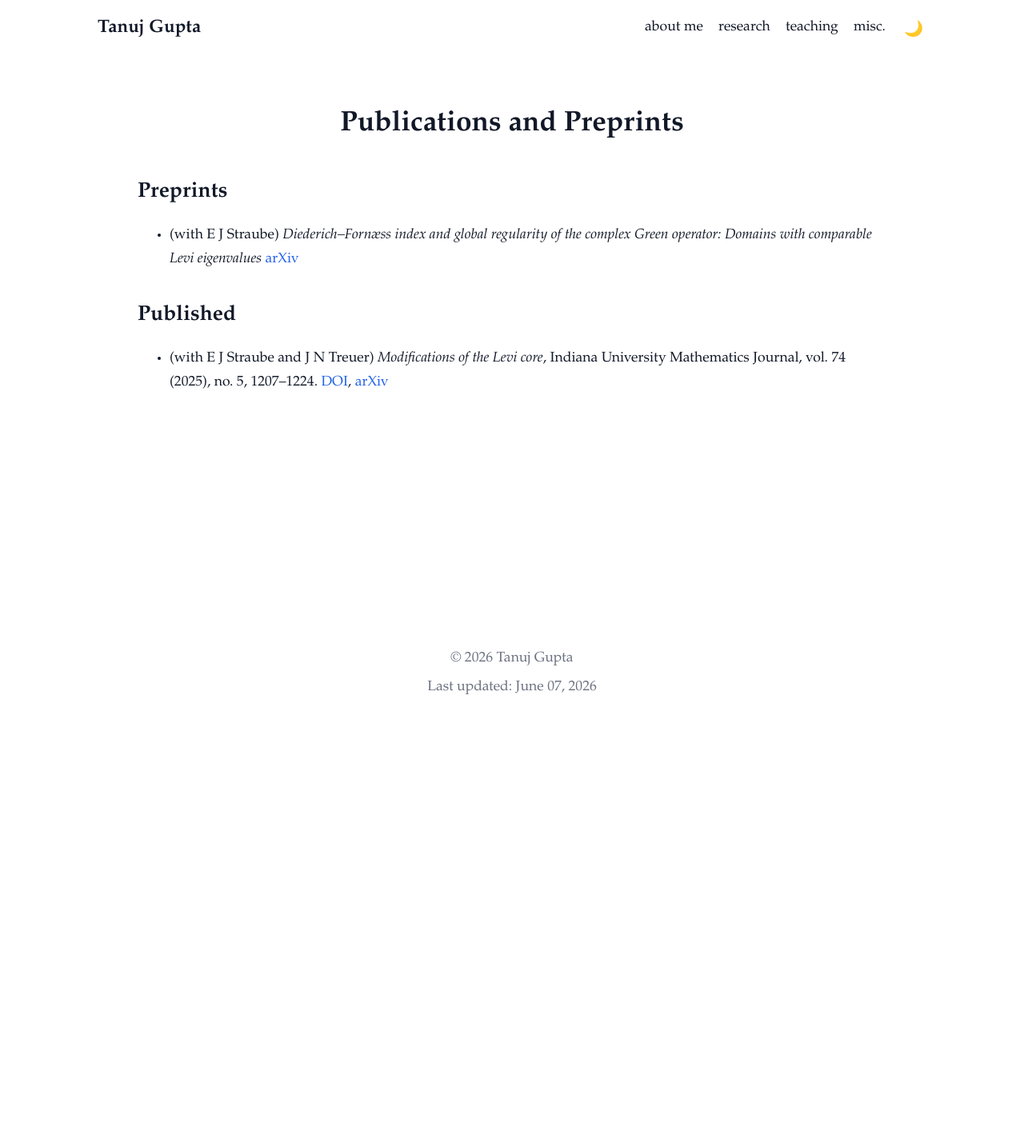
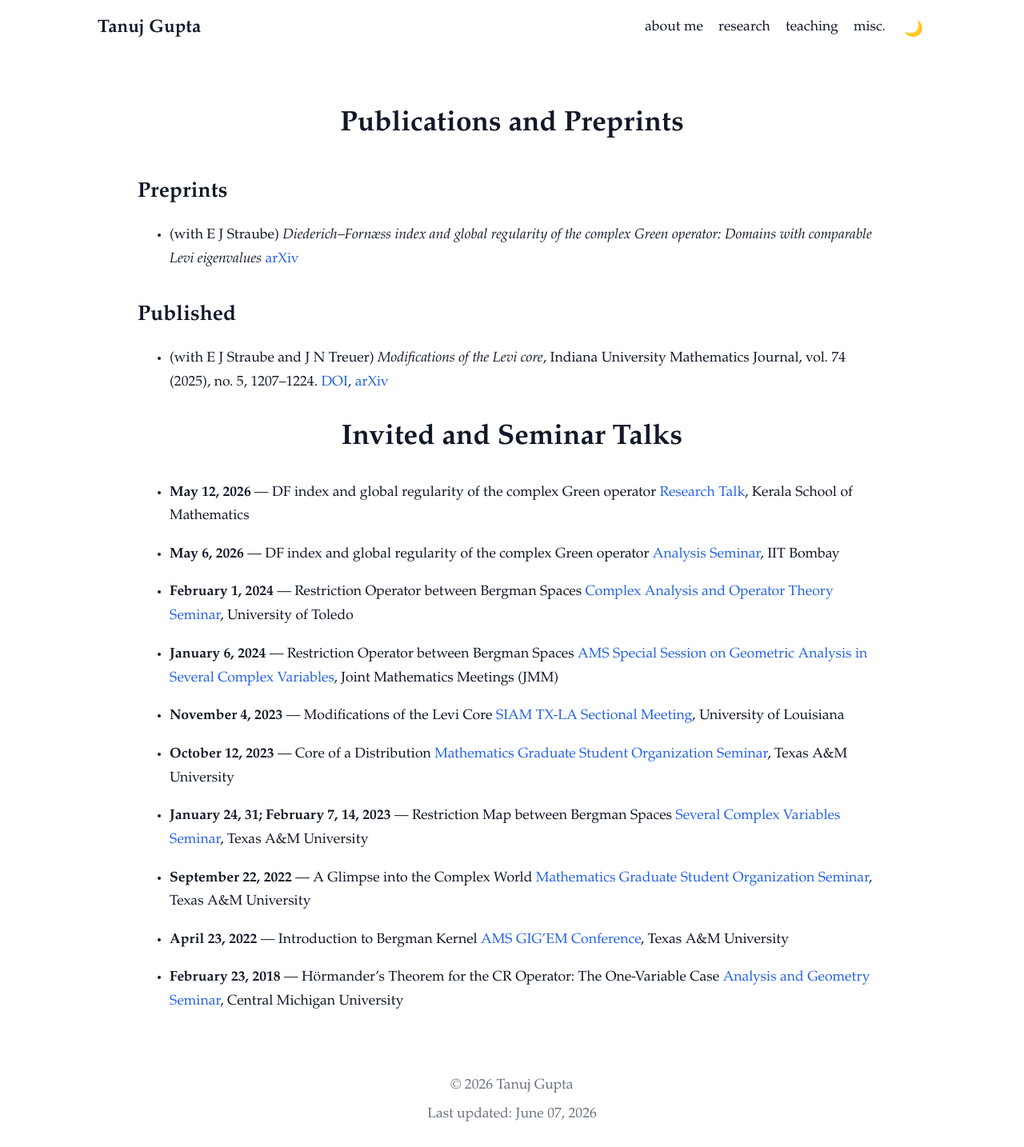
Before and after one commit to tanujmath/tanujmath.github.io, a Jekyll site: the page built from research.md, in a window 1280 px wide. Shown: the whole page at 80% size. Built offline with Jekyll 4.4.1, drawn with Linux system fonts in a browser that asks for light colours; before the commit the page ends 900 px from its top, so only the background shows below that.

Commit message:
added research talks

```diff
--- a/research.md
+++ b/research.md
@@ -16,3 +16,36 @@ permalink: /research/
 
 - (with E J Straube and J N Treuer) <em>Modifications of the Levi core</em>, Indiana University Mathematics Journal, vol. 74 (2025), no. 5, 1207–1224.
 [DOI](http://dx.doi.org/10.1512/iumj.2025.74.60462), [arXiv](https://arxiv.org/abs/2308.14807)
+
+
+# Invited and Seminar Talks
+
+* **May 12, 2026** — DF index and global regularity of the complex Green operator
+  [Research Talk](https://ksom.res.in/activities/colloquia-seminars/#research-talk-tanuj-gupta-may-12-2026), Kerala School of Mathematics
+
+* **May 6, 2026** — DF index and global regularity of the complex Green operator
+  [Analysis Seminar](https://www.math.iitb.ac.in/webcal/view_entry.php?id=2010&date=20260506), IIT Bombay
+
+* **February 1, 2024** — Restriction Operator between Bergman Spaces
+  [Complex Analysis and Operator Theory Seminar](http://www.math.utoledo.edu/~tle20/seminar/index.html), University of Toledo
+
+* **January 6, 2024** — Restriction Operator between Bergman Spaces
+  [AMS Special Session on Geometric Analysis in Several Complex Variables](https://www.jointmathematicsmeetings.org/meetings/national/jmm2024/2300_program_ss9.html), Joint Mathematics Meetings (JMM)
+
+* **November 4, 2023** — Modifications of the Levi Core
+  [SIAM TX-LA Sectional Meeting](https://userweb.ucs.louisiana.edu/~C00424602/SIAMTXLA2023/index.html), University of Louisiana
+
+* **October 12, 2023** — Core of a Distribution
+  [Mathematics Graduate Student Organization Seminar](https://sites.google.com/tamu.edu/tamugso/home), Texas A&M University
+
+* **January 24, 31; February 7, 14, 2023** — Restriction Map between Bergman Spaces
+  [Several Complex Variables Seminar](https://www.math.tamu.edu/seminars/scv/), Texas A&M University
+
+* **September 22, 2022** — A Glimpse into the Complex World
+  [Mathematics Graduate Student Organization Seminar](https://sites.google.com/tamu.edu/tamugso/home), Texas A&M University
+
+* **April 23, 2022** — Introduction to Bergman Kernel
+  [AMS GIG'EM Conference](https://sites.google.com/view/agniva-dasgupta/activities/gigem-2022), Texas A&M University
+
+* **February 23, 2018** — Hörmander's Theorem for the CR Operator: The One-Variable Case
+  [Analysis and Geometry Seminar](http://people.cst.cmich.edu/chakr2d/docs/seminar/Seminar2017.html), Central Michigan University
```
